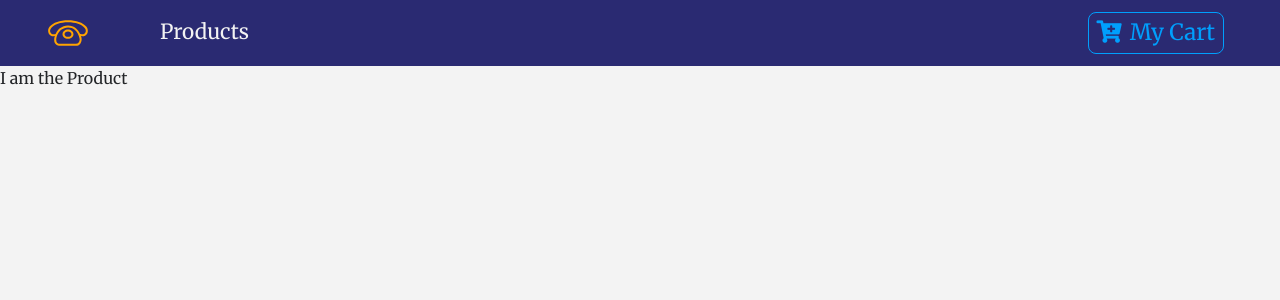
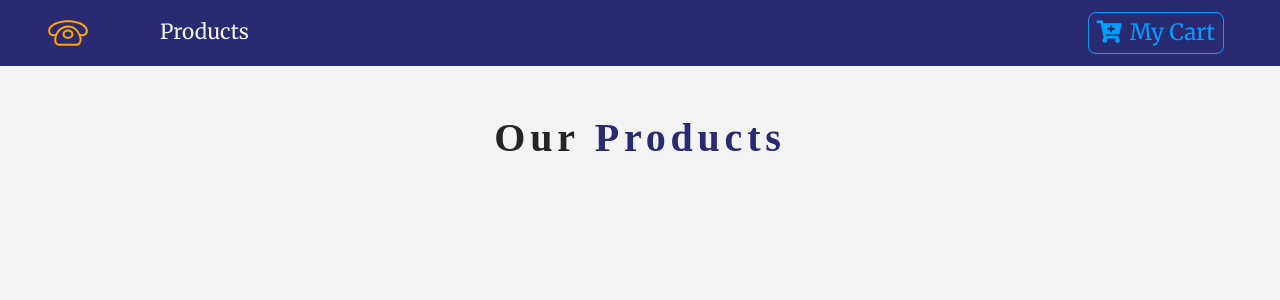
Before and after one commit to kamalyadav11/Online-Mobile-Store, a React (Create React App) app: page / in a window 1280 px wide. Shown: the top 300 px of the page. Built offline with nearby package versions, Linux system fonts and the light colour scheme; a web font is replaced by a local one.

Commit message:
minor change

```diff
--- a/src/components/ProductList.js
+++ b/src/components/ProductList.js
@@ -1,12 +1,23 @@
 import React, { Component } from "react";
 import Product from "./Product";
+import Title from "./Title";
+import { storeProducts } from "../data";
 
 export default class ProductList extends Component {
+  state = {
+    products: storeProducts
+  };
   render() {
+    console.log(this.state.products);
     return (
-      <div>
-        <Product />
-      </div>
+      <React.Fragment>
+        <div className="py-5">
+          <div className="container">
+            <Title name="Our" title=" products" />
+            <div className="row" />
+          </div>
+        </div>
+      </React.Fragment>
     );
   }
 }
```
